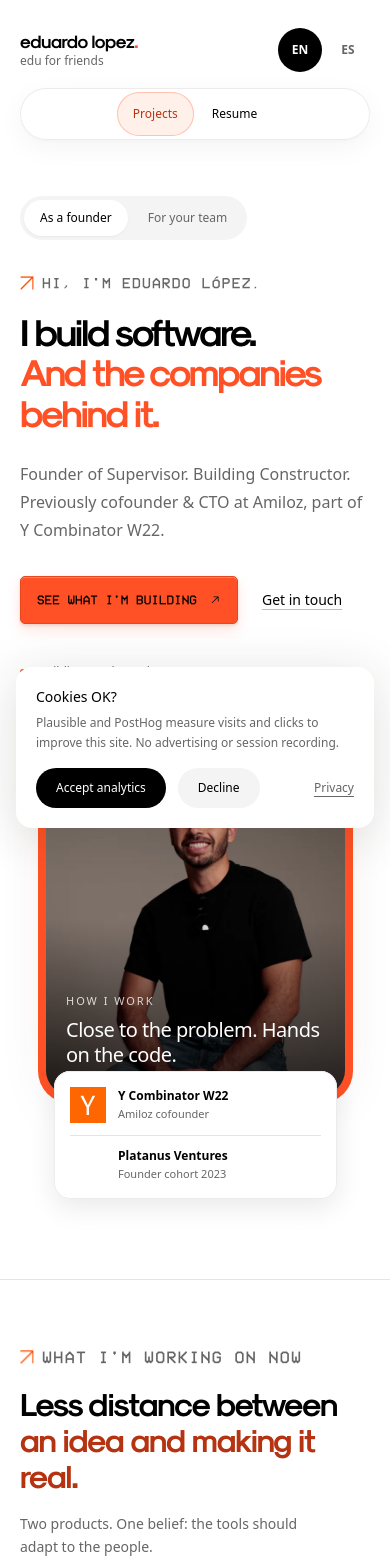
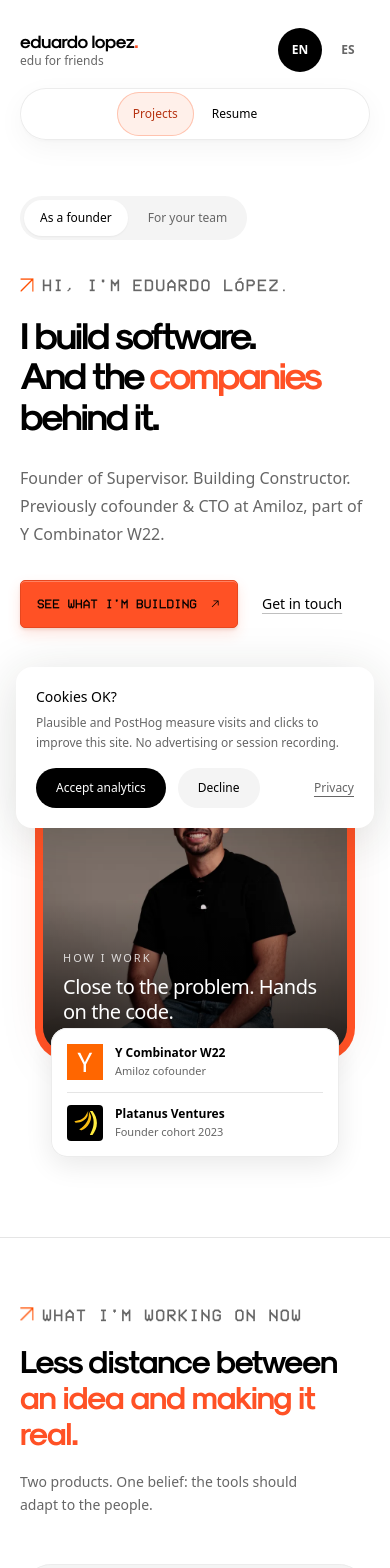
Before and after one commit to loama/personal-portfolio, a Next.js app: page /en in a window 390 px wide. Shown: the top 1568 px of the page. Built offline with nearby package versions, Linux system fonts and the light colour scheme.

Commit message:
fix(home): reduce portrait crop and refine brand accents

```diff
--- a/src/components/hero.tsx
+++ b/src/components/hero.tsx
@@ -1,18 +1,19 @@
 import Image from "next/image";
 import Link from "next/link";
 import { Arrow, AudienceSwitch } from "./shell";
+import { ButtonLabel } from "./button-label";
 import type { Locale } from "@/lib/site";
 
 const copy = {
   en: {
     greeting: "Hi, I'm Eduardo López.", since: "Building products since 2015", contact: "Get in touch", how: "How I work", approach: "Close to the problem. Hands on the code.", cofounder: "Amiloz cofounder", cohort: "Founder cohort 2023", ideas: "ideas → products",
-    founder: { title: ["I build software.", "And the companies", "behind it."], intro: "Founder of Supervisor. Building Constructor. Previously cofounder & CTO at Amiloz, part of Y Combinator W22.", action: "See what I'm building", target: "#work", event: "view_work" },
-    employee: { title: ["From the idea", "to the product", "that works."], intro: "Full stack engineering, product design, and the experience of building a company. I can help take your next product into production.", action: "Explore my experience", target: "/resume/employee", event: "view_resume" },
+    founder: { title: ["I build software.", "And the ", "behind it."], highlight: "companies", intro: "Founder of Supervisor. Building Constructor. Previously cofounder & CTO at Amiloz, part of Y Combinator W22.", action: "See what I'm building", target: "#work", event: "view_work" },
+    employee: { title: ["From the idea", "to the ", "that works."], highlight: "product", intro: "Full stack engineering, product design, and the experience of building a company. I can help take your next product into production.", action: "Explore my experience", target: "/resume/employee", event: "view_resume" },
   },
   es: {
     greeting: "Hola, soy Eduardo López.", since: "Creando productos desde 2015", contact: "Hablemos", how: "Mi forma de trabajar", approach: "Cerca del problema. Dentro del código.", cofounder: "Cofundador de Amiloz", cohort: "Generación de fundadores 2023", ideas: "ideas → productos",
-    founder: { title: ["Construyo software.", "Y las empresas", "que lo hacen real."], intro: "Fundador de Supervisor. Desarrollando Constructor. Antes, cofundador y CTO de Amiloz, parte de Y Combinator W22.", action: "Lo que estoy construyendo", target: "#work", event: "view_work" },
-    employee: { title: ["De la idea", "al producto", "que funciona."], intro: "Ingeniería full stack, diseño de producto y la experiencia de haber construido una empresa. Puedo ayudarte a llevar tu siguiente producto a producción.", action: "Ver mi experiencia", target: "/resume/employee", event: "view_resume" },
+    founder: { title: ["Construyo software.", "Y las ", "que lo hacen real."], highlight: "empresas", intro: "Fundador de Supervisor. Desarrollando Constructor. Antes, cofundador y CTO de Amiloz, parte de Y Combinator W22.", action: "Lo que estoy construyendo", target: "#work", event: "view_work" },
+    employee: { title: ["De la idea", "al ", "que funciona."], highlight: "producto", intro: "Ingeniería full stack, diseño de producto y la experiencia de haber construido una empresa. Puedo ayudarte a llevar tu siguiente producto a producción.", action: "Ver mi experiencia", target: "/resume/employee", event: "view_resume" },
   },
 };
 
@@ -22,26 +23,21 @@ export function Hero({ locale, mode = "founder" }: { locale: Locale; mode?: "fou
   return <section className="mx-auto grid max-w-[1320px] items-center gap-14 px-5 pb-20 pt-9 sm:px-10 sm:pt-16 lg:grid-cols-[1.55fr_1fr] lg:gap-16 lg:pb-24 lg:pt-20">
     <div>
       <div className="hero-enter"><AudienceSwitch locale={locale} active={mode} /></div>
-      <p className="hero-enter mt-8 flex items-center gap-2 font-action text-[15px] font-normal uppercase leading-normal tracking-[.08em] text-muted sm:text-[17px]">
-        <svg aria-hidden="true" className="h-3.5 w-3.5 shrink-0 scale-95 text-[#ff4f00]" fill="none" viewBox="0 0 20 20">
-          <path d="M1 1H19V19M1 19L19 1" stroke="currentColor" strokeLinecap="square" strokeLinejoin="miter" strokeWidth="2" />
-        </svg>
-        <span>{labels.greeting}</span>
-      </p>
+      <p className="eyebrow hero-enter mt-8">{labels.greeting}</p>
       <h1 className="hero-enter hero-title mt-4 font-bold tracking-[-0.058em]">
-        {profile.title[0]}<br /><span className="text-brand">{profile.title[1]}</span><br /><span className="text-brand">{profile.title[2]}</span>
+        {profile.title[0]}<br />{profile.title[1]}<span className="text-brand">{profile.highlight}</span><br />{profile.title[2]}
       </h1>
       <p className="hero-enter mt-7 max-w-[490px] text-base leading-[1.75] text-muted sm:text-lg">{profile.intro}</p>
       <div className="hero-enter mt-8 flex flex-wrap items-center gap-6">
-        <Link href={`/${locale}${profile.target}`} className="button-primary group" data-track={profile.event}>{profile.action}<span className="button-icon"><Arrow /></span></Link>
+        <Link href={`/${locale}${profile.target}`} className="button-primary" data-track={profile.event}><ButtonLabel>{profile.action}</ButtonLabel><span className="button-icon"><Arrow /></span></Link>
         <Link href={`/${locale}${mode === "employee" ? "/work" : ""}#contact`} className="text-sm font-medium underline decoration-ink/25 underline-offset-4 transition-colors hover:decoration-ink">{labels.contact}</Link>
       </div>
       <div className="hero-enter mt-10 flex items-center gap-3 text-xs text-muted"><span className="h-1.5 w-1.5 rounded-full bg-brand" /><span>{labels.since}</span></div>
     </div>
-    <div className="portrait-enter relative mx-auto w-[90%] max-w-[370px] lg:mr-0">
+    <div className="portrait-enter relative mx-auto w-full max-w-[320px]">
       <div className="portrait-shell rounded-[2rem] p-2">
         <div className="relative overflow-hidden rounded-[1.55rem]">
-          <Image src="/images/eduardo-linkedin.webp" alt="Eduardo López" width={800} height={800} priority sizes="(min-width: 452px) 354px, calc(90vw - 52px)" className="aspect-[4/4.7] w-full object-cover" />
+          <Image src="/images/eduardo-linkedin.webp" alt="Eduardo López" width={800} height={800} priority sizes="(min-width: 360px) 304px, calc(100vw - 56px)" className="aspect-square w-full object-contain" />
           <div className="portrait-shade absolute inset-0" aria-hidden="true" />
           <div className="absolute bottom-7 left-5 right-5 text-white sm:left-7 sm:right-7"><p className="text-[11px] uppercase tracking-[.18em] opacity-80">{labels.how}</p><p className="mt-2 max-w-[260px] text-xl font-medium leading-tight tracking-tight sm:text-2xl">{labels.approach}</p></div>
         </div>
@@ -51,11 +47,12 @@ export function Hero({ locale, mode = "founder" }: { locale: Locale; mode?: "fou
           <Image src="/images/y-combinator.svg" alt="Y Combinator" width={36} height={36} className="h-9 w-9 flex-none" />
           <span><span className="block text-xs font-semibold">Y Combinator W22</span><span className="mt-0.5 block text-[11px] text-muted">{labels.cofounder}</span></span>
         </div>
-        <div className="border-t border-ink/10 pt-3 pl-12">
-          <span className="block text-xs font-semibold">Platanus Ventures</span><span className="mt-0.5 block text-[11px] text-muted">{labels.cohort}</span>
+        <div className="flex items-center gap-3 border-t border-ink/10 pt-3">
+          <Image src="/images/platanus.svg" alt="Platanus Ventures" width={36} height={36} className="h-9 w-9 flex-none rounded bg-ink p-1.5" />
+          <span><span className="block text-xs font-semibold">Platanus Ventures</span><span className="mt-0.5 block text-[11px] text-muted">{labels.cohort}</span></span>
         </div>
       </div>
-      <span className="absolute -right-1 top-[-18px] hidden rotate-6 rounded-full border border-accent/20 bg-paper px-4 py-2 font-mono text-[10px] text-accent sm:block">{labels.ideas}</span>
+      <span className="absolute -right-1 top-[-18px] hidden rotate-6 rounded-full border border-brand/30 bg-paper px-4 py-2 font-action text-xs uppercase tracking-[.04em] text-ink sm:block">{labels.ideas}</span>
     </div>
   </section>;
 }
--- a/src/components/projects.tsx
+++ b/src/components/projects.tsx
@@ -34,7 +34,7 @@ export function Projects({ locale }: { locale: Locale }) {
   const es = locale === "es";
   const founderRole = profile.work.find((work) => work.id === "supervisor")?.position[locale];
   return <section id="work" className="mx-auto max-w-[1320px] px-5 py-16 sm:px-10 sm:py-24">
-    <div className="mb-12 flex flex-wrap items-end justify-between gap-5"><div><span className="eyebrow">{es ? "En lo que trabajo ahora" : "What I'm working on now"}</span><h2 className="section-title mt-4">{es ? "Menos distancia entre" : "Less distance between"}<br /><span className="text-accent">{es ? "una idea y hacerla real." : "an idea and making it real."}</span></h2></div><p className="max-w-[280px] text-sm leading-relaxed text-muted">{es ? "Dos productos. Una convicción: las herramientas deben adaptarse a las personas." : "Two products. One belief: the tools should adapt to the people."}</p></div>
+    <div className="mb-12 flex flex-wrap items-end justify-between gap-5"><div><span className="eyebrow">{es ? "En lo que trabajo ahora" : "What I'm working on now"}</span><h2 className="section-title mt-4">{es ? "Menos distancia entre" : "Less distance between"}<br /><span className="text-brand">{es ? "una idea y hacerla real." : "an idea and making it real."}</span></h2></div><p className="max-w-[280px] text-sm leading-relaxed text-muted">{es ? "Dos productos. Una convicción: las herramientas deben adaptarse a las personas." : "Two products. One belief: the tools should adapt to the people."}</p></div>
     <div className="grid gap-10 md:grid-cols-[1.08fr_1fr] md:gap-7">
       <article>
         <a href="https://trysupervisor.com" aria-label={es ? "Visitar Supervisor" : "Visit Supervisor"} className="project-shell group block rounded-[2rem] p-2" data-track="project_supervisor"><SupervisorVisual es={es} /></a>
```
Also changed, not shown: src/components/experience.tsx (+3 -3 lines), public/images/platanus.svg (added).
